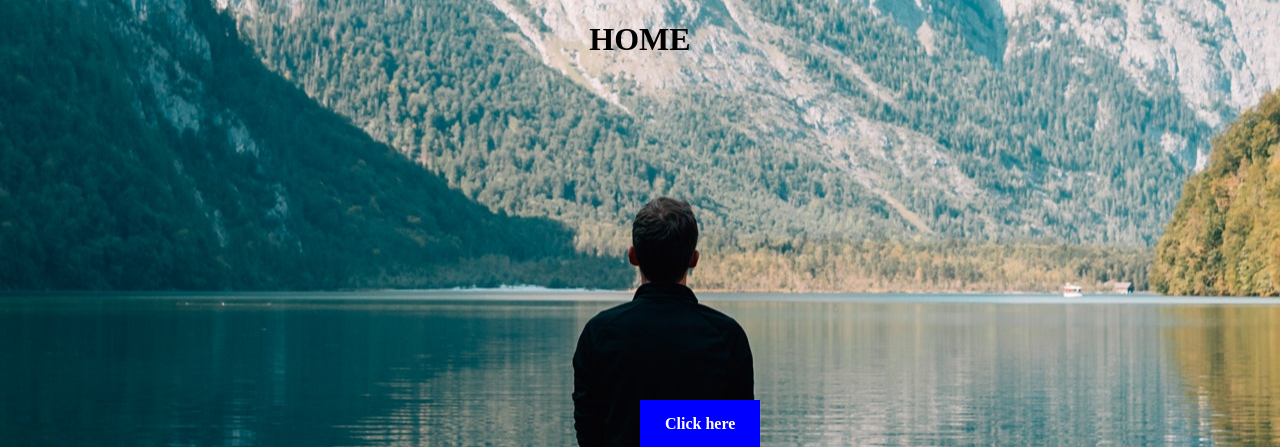
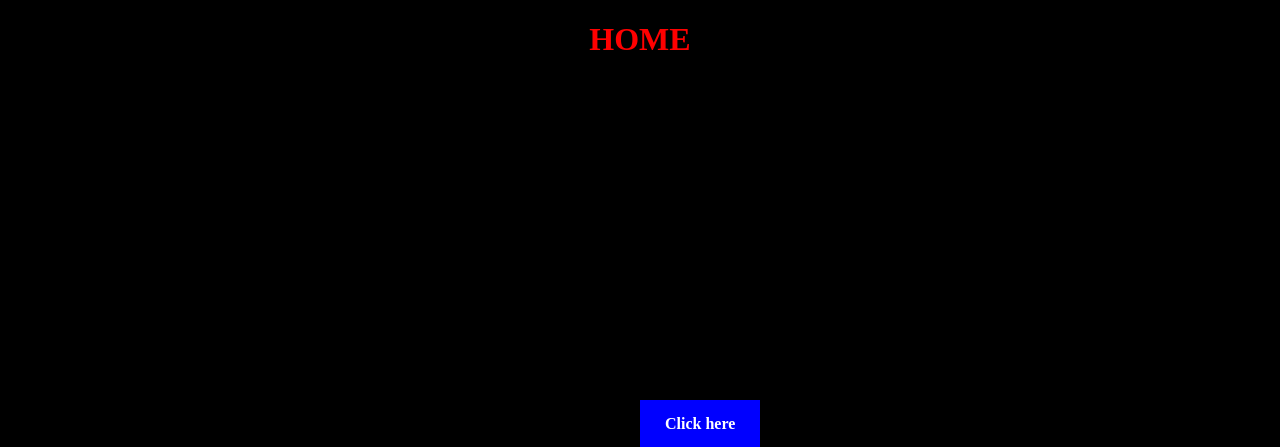
Before and after one commit to surarijit/Live-Feed, a Django app: page / in a window 1280 px wide. Shown: the top 447 px of the page. Run offline with Django 3.2, Linux system fonts and the light colour scheme.

Commit message:
Sixth  Commit

```diff
--- a/blog/templates/blog/sample/homapge.html
+++ b/blog/templates/blog/sample/homapge.html
@@ -26,6 +26,11 @@ video {
   color:whitesmoke;
   background-color: darkslateblue;
   text-decoration: none;
+}
+.button:hover, .button:active {
+  background-color: black;
+  color : white;
+
 }
 
 h2 {
--- a/blog/templates/blog/sample/index.html
+++ b/blog/templates/blog/sample/index.html
@@ -2,9 +2,8 @@
 <html>
   <style>
   body {
-  background-image: url("images.jpg");
-  background-repeat: no-repeat;
-  background-position: center;
+    background : black;
+    background-size : 100% 100%
 }
     </style>
     <title>
@@ -35,7 +34,7 @@ a:hover, a:active {
 </style>
 </head>
 <body>
-    <h1 style ="text-align: center">HOME</h1>
+    <h1 style ="text-align: center ;color: red">HOME</h1>
 <a href = "homapge.html"><strong>Click here</strong></a>
 
 </body>
```
Also changed, not shown: blog/templates/blog/sample/images/index_image.jpg (renamed from blog/templates/blog/sample/images.jpg).
